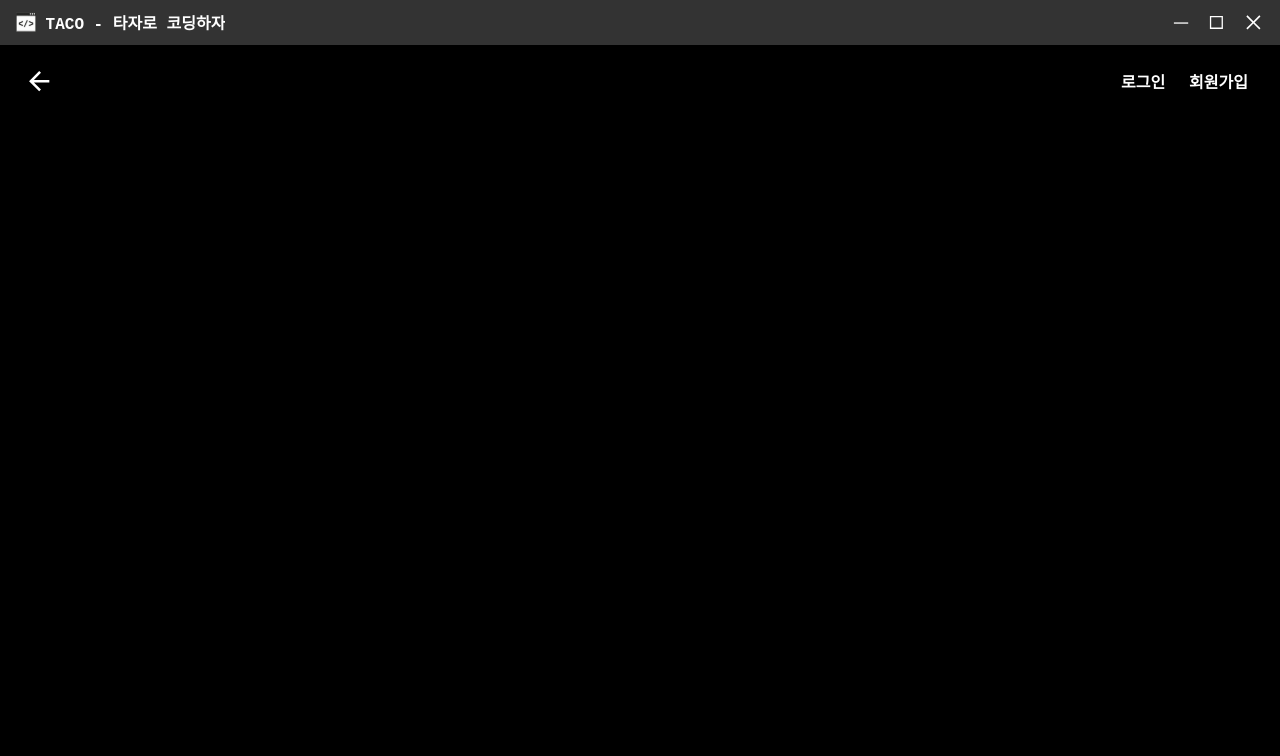
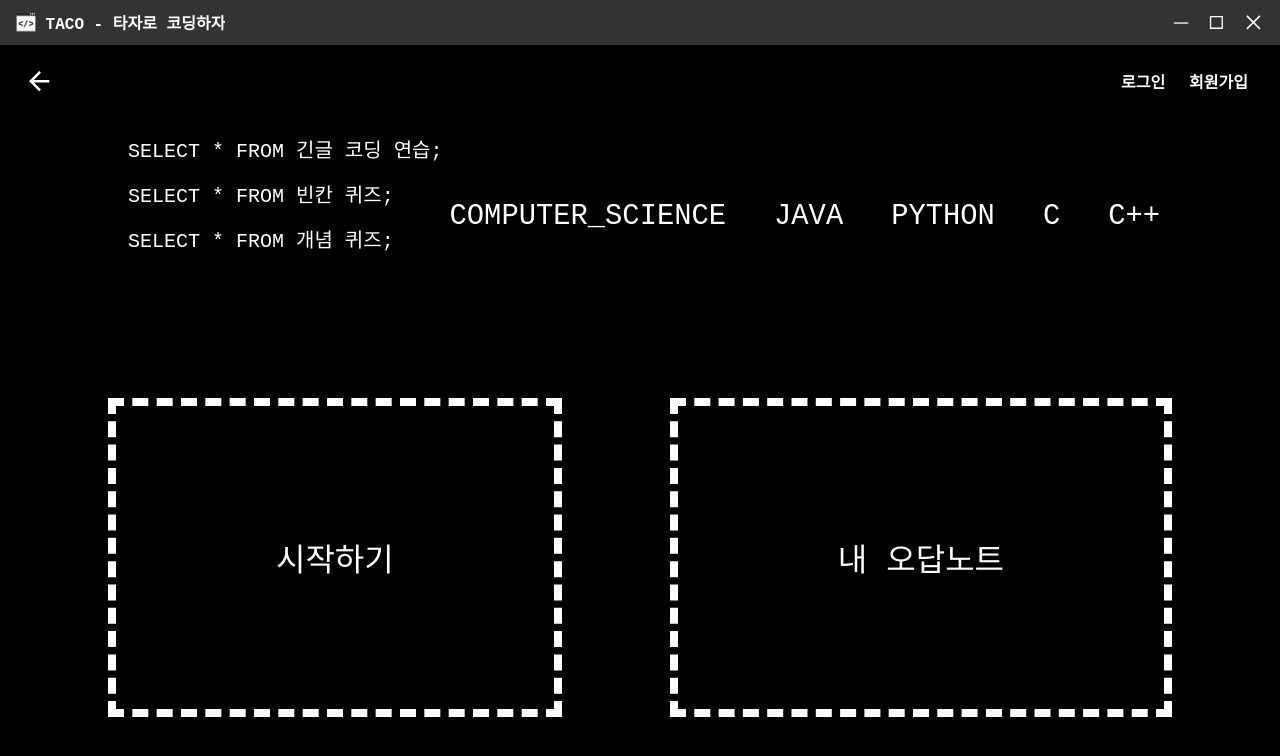
Before and after one commit to MyongjiCapstone-InternetProgramming/TajaCoding-Frontend, a React (Create React App) app: page /wordquiz in a window 1280 px wide. Shown: the top 756 px of the page. Built offline with nearby package versions, Linux system fonts and the light colour scheme; a web font is replaced by a local one.

Commit message:
240509 wordquiz

```diff
--- a/src/App.js
+++ b/src/App.js
@@ -8,6 +8,8 @@ import Signup from './components/Signup';
 import Origin from './components/Origin';
 import Custom from './components/Custom';
 import WordQuiz from './components/WordQuiz';
+import WrongAnswer from './components/WrongAnswer';
+
 
 const App = () => {
   return (
@@ -20,6 +22,8 @@ const App = () => {
         <Route path='/origin' element={<Origin/>}/>
         <Route path='/custom' element={<Custom/>}/>
         <Route path='/wordquiz' element={<WordQuiz/>}/>
+        <Route path='/wronganswer' element={<WrongAnswer/>}/>
+
       </Routes>
     </div>
   );
--- a/src/components/WordQuiz.js
+++ b/src/components/WordQuiz.js
@@ -1,9 +1,30 @@
+// 담당자 : 은희
+//수업시간 내용 : onmouseover 사용
+
+import { Link } from "react-router-dom";
 import UserNav from "./UserNav";
 
 export default function WordQuiz(){
     return(
         <div style={{height:'100%'}}>
             <UserNav/>
+            <div style={{display:'flex', flexDirection:'column', justifyContent:'flex-start', alignItems:'flex-start', height:'40%'}}>
+                <div style={{marginTop: '30px', padding:'0.5rem 8rem', fontSize:'20px', color: 'white'}} onMouseOver={(e) => e.target.style.color = 'limegreen'} onMouseOut={(e) => e.target.style.color = 'white'}>SELECT * FROM 긴글 코딩 연습;</div>
+                <div style={{padding:'0.5rem 8rem', fontSize:'20px', color: 'white'}} onMouseOver={(e) => e.target.style.color = 'limegreen'} onMouseOut={(e) => e.target.style.color = 'white'}>SELECT * FROM 빈칸 퀴즈;</div>
+                <div style={{padding:'0.5rem 8rem', fontSize:'20px', color: 'white'}} onMouseOver={(e) => e.target.style.color = 'limegreen'} onMouseOut={(e) => e.target.style.color = 'white'}>SELECT * FROM 개념 퀴즈;</div>
+            </div>
+
+            <div style={{display:'flex', padding:'5rem', position:'absolute', top: '120px', right: '40px'}}>
+                <div style={{marginRight: '3rem', fontSize: '1.8rem', color: 'white'}} onMouseOver={(e) => e.target.style.color = 'limegreen'} onMouseOut={(e) => e.target.style.color = 'white'}>COMPUTER_SCIENCE</div>
+                <div style={{marginRight: '3rem', fontSize: '1.8rem', color: 'white'}} onMouseOver={(e) => e.target.style.color = 'limegreen'} onMouseOut={(e) => e.target.style.color = 'white'}>JAVA</div>
+                <div style={{marginRight: '3rem', fontSize: '1.8rem', color: 'white'}} onMouseOver={(e) => e.target.style.color = 'limegreen'} onMouseOut={(e) => e.target.style.color = 'white'}>PYTHON</div>
+                <div style={{marginRight: '3rem', fontSize: '1.8rem', color: 'white'}} onMouseOver={(e) => e.target.style.color = 'limegreen'} onMouseOut={(e) => e.target.style.color = 'white'}>C</div>
+                <div style={{fontSize: '1.8rem', color: 'white'}} onMouseOver={(e) => e.target.style.color = 'limegreen'} onMouseOut={(e) => e.target.style.color = 'white'}>C++</div>
+            </div>
+
+            <div style={{display:'flex', justifyContent:'space-evenly', marginTop:'0rem', marginBottom:'6rem'}}>
+                <div style={{border:'0.5rem dashed white', padding:'8rem 10rem', fontSize:'2rem'}}>시작하기</div>
+                <Link style={{border:"0.5rem dashed white", padding:'8rem 10rem', fontSize:'2rem'}} to={'/wronganswer'} className="link-tag">내 오답노트</Link>            </div>
         </div>
     )
 }
--- /dev/null
+++ b/src/components/WrongAnswer.js
@@ -0,0 +1,29 @@
+// 담당자 : 은희
+//수업시간 내용 : onmouseover 사용
+
+import UserNav from "./UserNav";
+
+export default function Origin(){
+    return(
+        <div style={{height:'100%'}}>
+            <UserNav/>
+            <div style={{marginTop: '50px', padding:'0.5rem 8rem', fontSize:'80px'}}>오답노트</div>
+
+            <div style={{display:'flex', padding:'5rem', position:'absolute', top: '120px', right: '40px'}}>
+                <div style={{marginRight: '3rem', fontSize: '1.8rem', color: 'white'}} onMouseOver={(e) => e.target.style.color = 'limegreen'} onMouseOut={(e) => e.target.style.color = 'white'}>COMPUTER_SCIENCE</div>
+                <div style={{marginRight: '3rem', fontSize: '1.8rem', color: 'white'}} onMouseOver={(e) => e.target.style.color = 'limegreen'} onMouseOut={(e) => e.target.style.color = 'white'}>JAVA</div>
+                <div style={{marginRight: '3rem', fontSize: '1.8rem', color: 'white'}} onMouseOver={(e) => e.target.style.color = 'limegreen'} onMouseOut={(e) => e.target.style.color = 'white'}>PYTHON</div>
+                <div style={{marginRight: '3rem', fontSize: '1.8rem', color: 'white'}} onMouseOver={(e) => e.target.style.color = 'limegreen'} onMouseOut={(e) => e.target.style.color = 'white'}>C</div>
+                <div style={{fontSize: '1.8rem', color: 'white'}} onMouseOver={(e) => e.target.style.color = 'limegreen'} onMouseOut={(e) => e.target.style.color = 'white'}>C++</div>
+            </div>
+
+            <div style={{display:'flex', justifyContent:'space-evenly', marginTop:'3rem', marginBottom:'0rem'}}>
+            <div style={{border:'0.5rem dashed white', padding:'15rem 50rem', fontSize:'2rem'}}></div>
+            </div>
+
+            <div style={{display:'flex', justifyContent:'space-evenly', marginTop:'3rem', marginBottom:'0rem'}}>
+            <div style={{fontSize:'2rem'}}>RETRY</div>
+            </div>
+        </div>
+    )
+}
```
Also changed, not shown: 1 other file (tests, documents, lock files or other folders).
